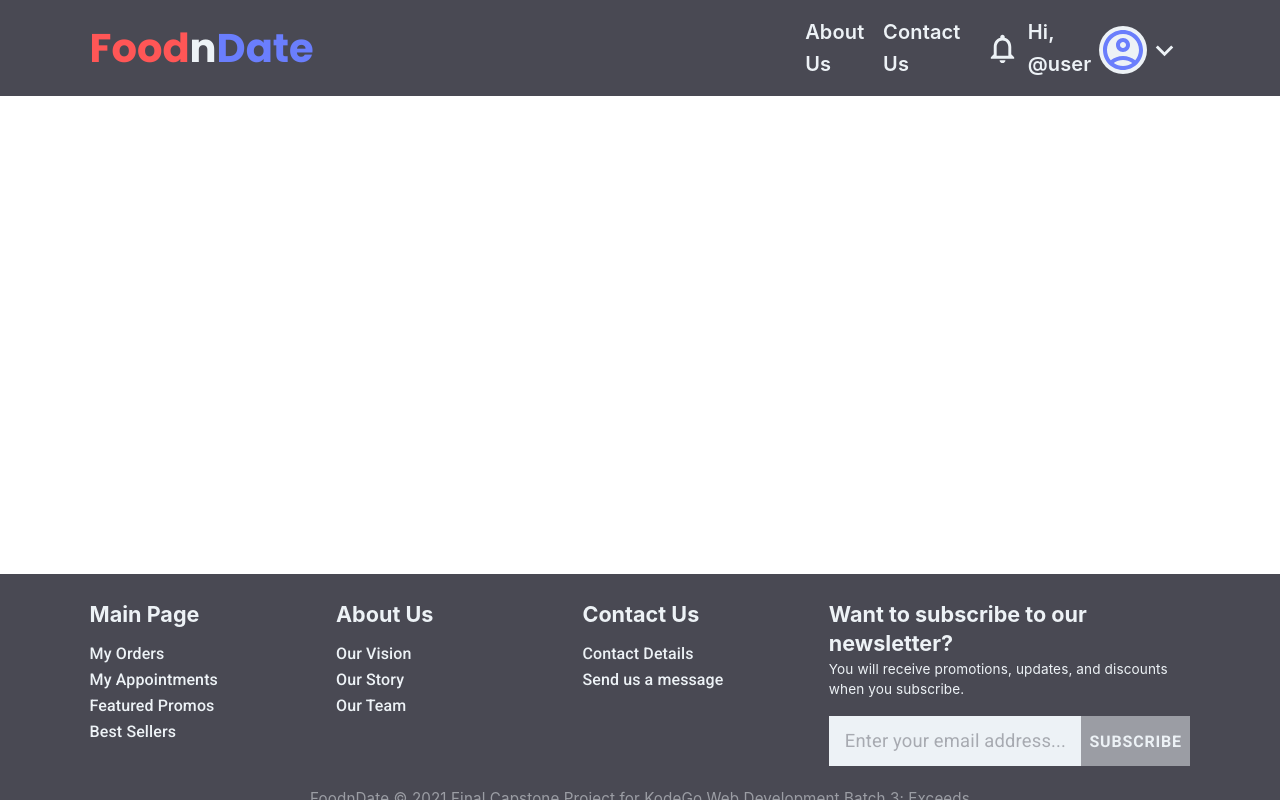
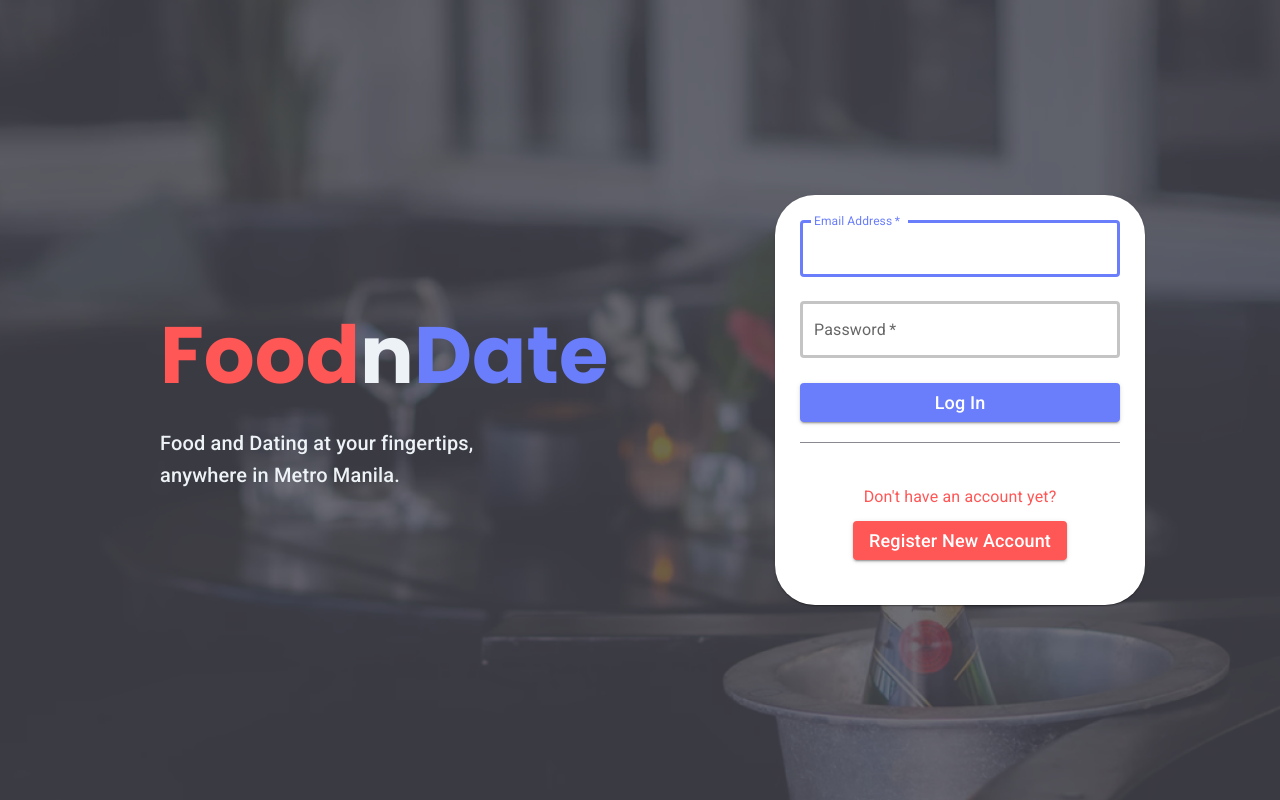
Before and after one commit to ryanregis/FoodnDate, a React (Vite) app in the folder client/: page / in a window 1280 px wide. Built offline with nearby package versions, Linux system fonts and the light colour scheme.

Commit message:
Finished Login page, No routings yet.

```diff
--- a/client/index.html
+++ b/client/index.html
@@ -12,8 +12,9 @@
     Sign up now so that your virtual dinner date can begin.">
   <link rel="preconnect" href="https://fonts.googleapis.com">
   <link rel="preconnect" href="https://fonts.gstatic.com" crossorigin>
-  <link rel="stylesheet"
-    href="https://fonts.googleapis.com/css?family=Poppins:wght@400;700&family=Roboto:300,400,500,700&display=swap" />
+  <link
+    href="https://fonts.googleapis.com/css2?family=Poppins:wght@400;700&family=Roboto:wght@300;400;500;700&display=swap"
+    rel="stylesheet">
   <title>FoodnDate</title>
 </head>
 
--- a/client/src/App.css
+++ b/client/src/App.css
@@ -0,0 +1,9 @@
+
+.login{
+    background: url(./assets/images/loginBG.png);
+    background-size: cover;
+    background-position: center;
+    min-height: 100vh;
+    width: 100vw;
+    display: flex;
+}
--- a/client/src/App.jsx
+++ b/client/src/App.jsx
@@ -1,16 +1,19 @@
 import { BrowserRouter as Router, Routes, Route } from "react-router-dom";
 import { ThemeProvider, Typography } from "@mui/material";
 import theme from "./Theme";
+import './App.css';
 
 import Header from "./components/Header";
 import Footer from "./components/Footer";
+import Login from "./pages/Login";
 
 function App() {
   return (
     // <Router>
     <ThemeProvider theme={theme}>
-      <Header />
-      <Footer />
+      {/* <Header /> */}
+      <Login />
+      {/* <Footer /> */}
       {/* <Typography variant="h2">FoodnDate</Typography> */}
     </ThemeProvider>
     // </Router>
--- a/client/src/Theme.jsx
+++ b/client/src/Theme.jsx
@@ -10,6 +10,16 @@ let theme = createTheme({
   },
 
   typography: {
+    button: {
+      textTransform: "none",
+    },
+    login_title: {
+      fontFamily: "'Poppins', 'Roboto', 'Helvetica', 'Arial', sans-serif",
+      fontWeight: 700,
+      fontSize: "5rem",
+      lineHeight: 1.167,
+      letterSpacing: "0em"
+    },
     brand: {
       fontFamily: "'Poppins', 'Roboto', 'Helvetica', 'Arial', sans-serif",
       fontWeight: 700,
@@ -58,7 +68,9 @@ let theme = createTheme({
       xl: 1280,
       xxl: 1536
     }
-  }
+  },
+
+
 });
 
 theme = responsiveFontSizes(theme);
--- /dev/null
+++ b/client/src/assets/images/images.js
@@ -0,0 +1 @@
+export const LoginBG = require('loginBG.png').default;
--- a/client/src/components/Header.jsx
+++ b/client/src/components/Header.jsx
@@ -16,7 +16,7 @@ const styles = {
         alignItems: "center"
     },
     contents: {
-        width: "35%",
+        width: "33%",
         display: "flex",
         justifyContent: "space-between",
         alignItems: "center"
@@ -38,10 +38,10 @@ export default function Header() {
             <Box sx={styles.contents}>
                 <Typography variant="navlink">About Us</Typography>
                 <Typography variant="navlink">Contact Us</Typography>
+                <IconButton sx={{p: 0}}>
+                    <NotificationsNoneIcon sx={{ color: "white.main" }} fontSize="large" />
+                </IconButton>
                 <Box sx={styles.icons}>
-                    <IconButton>
-                        <NotificationsNoneIcon sx={{ color: "white.main" }} fontSize="large" />
-                    </IconButton>
                     <Typography variant="navlink">Hi, @user</Typography>
                     <IconButton sx={{ mt: 0.5 }}>
                         <AccountCircleOutlinedIcon sx={{ color: "secondary.main", fontSize: "3rem", bgcolor: "white.main", borderRadius: 200, }} fontSize="large" />
--- a/client/src/pages/Login.jsx
+++ b/client/src/pages/Login.jsx
@@ -0,0 +1,125 @@
+import React from 'react';
+import { Box, Typography, Paper, TextField, Button, Divider } from '@mui/material';
+import { makeStyles } from '@mui/styles';
+import theme from '../Theme';
+
+const useStyles = makeStyles(() => ({
+    container: {
+        width: "50%",
+        height: "100vh",
+        color: theme.palette.white.main,
+
+        display: "flex",
+        flexDirection: "column",
+        justifyContent: "center",
+        alignItems: "center",
+    },
+    title: {
+        width: "50%",
+    },
+    loginForm: {
+        width: "50%",
+        height: "45%",
+        padding: 25,
+        backgroundColor: theme.palette.white.main,
+        display: "flex",
+        flexDirection: "column",
+        justifyContent: "space-around",
+        alignItems: "center"
+    },
+    loginCreds: {
+        width: "100%",
+        height: "45%",
+        display: "flex",
+        flexDirection: "column",
+        justifyContent: "center",
+        alignItems: "center",
+        gap: 25,
+    },
+    formInputRoot: {
+        color: theme.palette.neutral.main
+    },
+    formInputFocused: {
+        color: theme.palette.secondary.main,
+    },
+    formInputNotchedOutline: {
+        borderWidth: "3px !important"
+    },
+    divider: {
+        background: theme.palette.neutral.main,
+        width: "100%"
+    },
+    register: {
+        width: "100%",
+        display: "flex",
+        flexDirection: "column",
+        justifyContent: "center",
+        alignItems: "center",
+        gap: 10,
+    }
+}));
+
+export default function Login() {
+    const classes = useStyles();
+    return (
+        <div className="login">
+            <Box className={classes.container}>
+                <Box className={classes.title}>
+                    <Typography variant="login_title">
+                        <span style={{ color: "#FF5656" }}>Food</span><span>n</span><span style={{ color: "#6A7EFC" }}>Date</span>
+                    </Typography>
+                    <Typography variant="h6" fontWeight={500} sx={{ mt: 3 }}>
+                        Food and Dating at your fingertips,<br/>anywhere in Metro Manila.
+                    </Typography>
+                </Box>
+            </Box>
+            <Box className={classes.container}>
+                <Paper className={classes.loginForm} sx={{ borderRadius: 10, }}>
+                    <form className={classes.loginCreds}>
+                        <TextField required autoFocus fullWidth name="email" type="email" color="secondary" variant="outlined"
+                            label="Email Address"
+                            InputLabelProps={{
+                                classes: {
+                                    root: classes.formInputRoot,
+                                    focused: classes.formInputFocused,
+                                },
+                            }}
+                            InputProps={{
+                                classes: {
+                                    root: classes.formInputRoot,
+                                    focused: classes.formInputFocused,
+                                    notchedOutline: classes.formInputNotchedOutline
+                                }
+                            }} />
+                        <TextField required fullWidth name="password" type="password" color="secondary" variant="outlined"
+                            label="Password"
+                            InputLabelProps={{
+                                classes: {
+                                    root: classes.formInputRoot,
+                                    focused: classes.formInputFocused,
+                                },
+                            }}
+                            InputProps={{
+                                classes: {
+                                    root: classes.formInputRoot,
+                                    focused: classes.formInputFocused,
+                                    notchedOutline: classes.formInputNotchedOutline
+                                }
+                            }} />
+
+                        <Button fullWidth type="submit" color="secondary" variant="contained">
+                            <Typography fontSize="1.125rem" fontWeight={500}>Log In</Typography>
+                        </Button>
+                    </form>
+                    <Divider classes={{root: classes.divider}} />
+                    <Box className={classes.register}>
+                        <Typography sx={{color: "primary.main"}} variant="subtitle1">Don't have an account yet?</Typography>
+                        <Button variant="contained">
+                        <Typography fontSize="1.125rem" fontWeight={500}>Register New Account</Typography>
+                        </Button>
+                    </Box>
+                </Paper>
+            </Box>
+        </div>
+    )
+}
```
Also changed, not shown: client/src/assets/images/loginBG.png (added).
